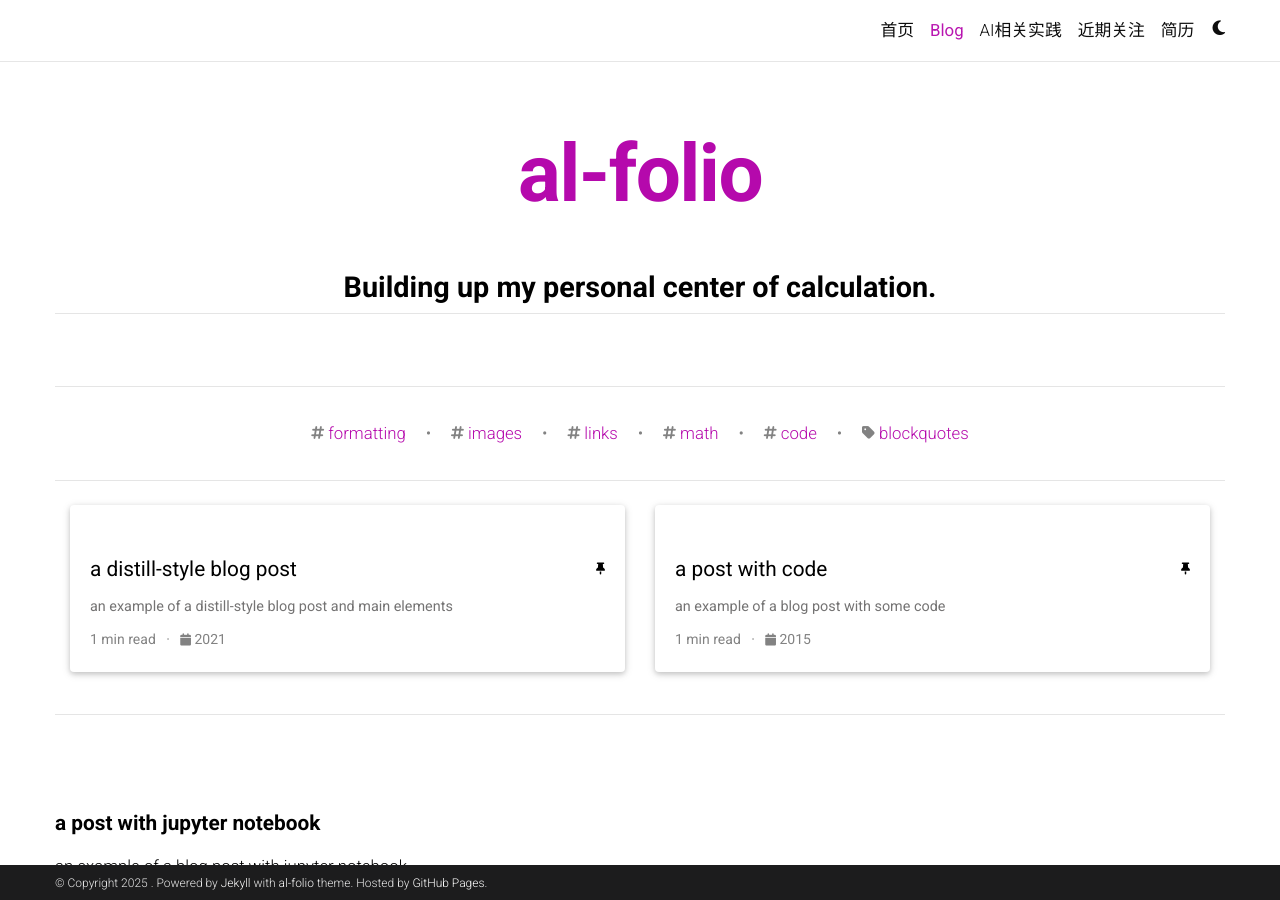
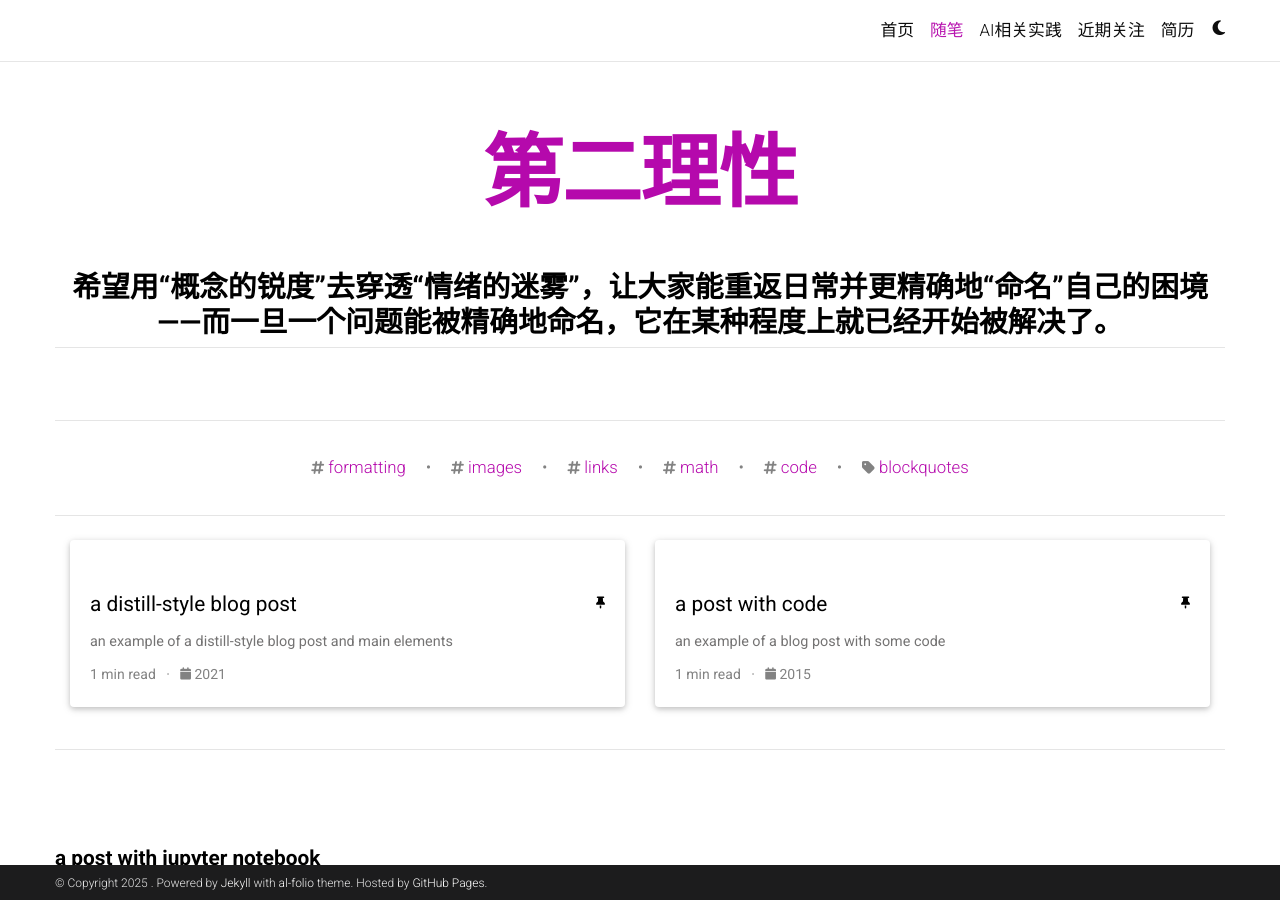
Before and after one commit to lizhangxin666/lizhangxin666.github.io, a Jekyll site: the page built from blog/index.html, in a window 1280 px wide and 900 px high. Built offline with Jekyll 4.4.1, drawn with Linux system fonts in a browser that asks for light colours; the list of posts is cut into pages by our own code; comment, search, counter and statistics services are not loaded; a style sheet for code colours, icons or effects is not loaded.

Commit message:
Update _config.yml
修改博客页面的内容

```diff
--- a/_config.yml
+++ b/_config.yml
@@ -121,9 +121,9 @@
 # Blog
 # -----------------------------------------------------------------------------
 
-blog_name: al-folio # blog_name will be displayed in your blog page
-blog_nav_title: Blog # your blog must have a title for it to be displayed in the nav bar
-blog_description: Building up my personal center of calculation.
+blog_name: 第二理性 # blog_name will be displayed in your blog page
+blog_nav_title: 随笔 # your blog must have a title for it to be displayed in the nav bar
+blog_description: 希望用“概念的锐度”去穿透“情绪的迷雾”，让大家能重返日常并更精确地“命名”自己的困境——而一旦一个问题能被精确地命名，它在某种程度上就已经开始被解决了。
 permalink: /blog/:year/:title/
 
 # Pagination
```
